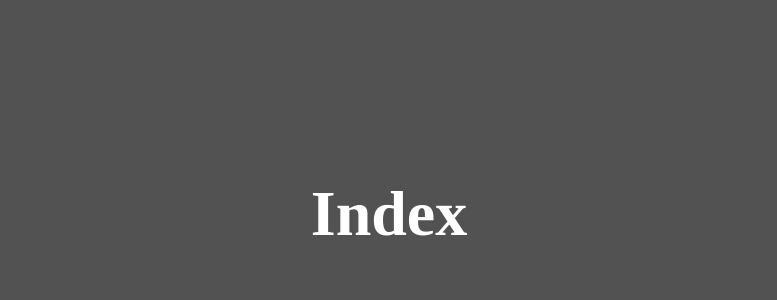
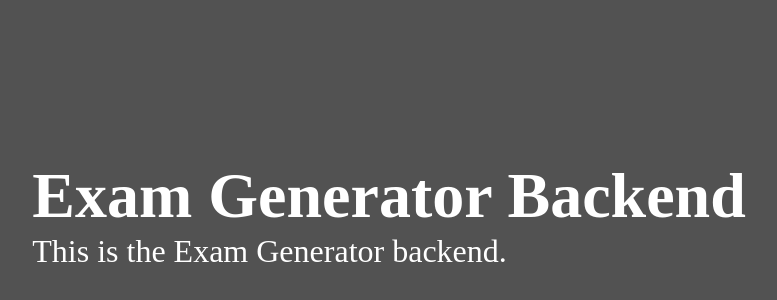
Before and after one commit to Rautenbach89/backend, a website: page views/index.html in a window 1280 px wide. Shown: the part 186-486 px from the top of the page, without its empty margins (251-1028 px from the left). Drawn offline with Linux system fonts and the light colour scheme; files that its build step writes are made by us from their sources.

Commit message:
Update index.html

```diff
--- a/views/index.html
+++ b/views/index.html
@@ -10,7 +10,8 @@
 </head>
 
 <body>
-    <h1>Index</h1>
+    <h1>Exam Generator Backend</h1>
+    <p>This is the Exam Generator backend.</p>
 </body>
 
 </html>
```
